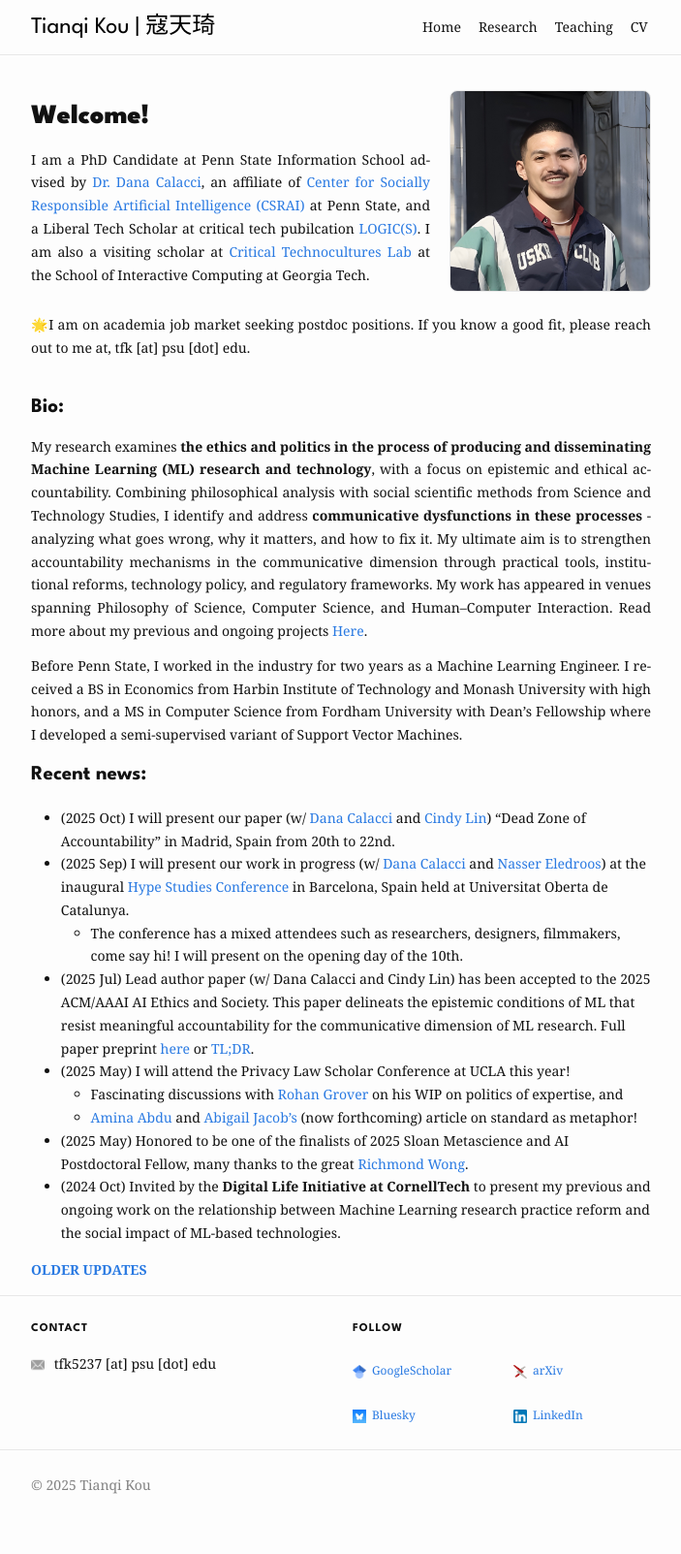
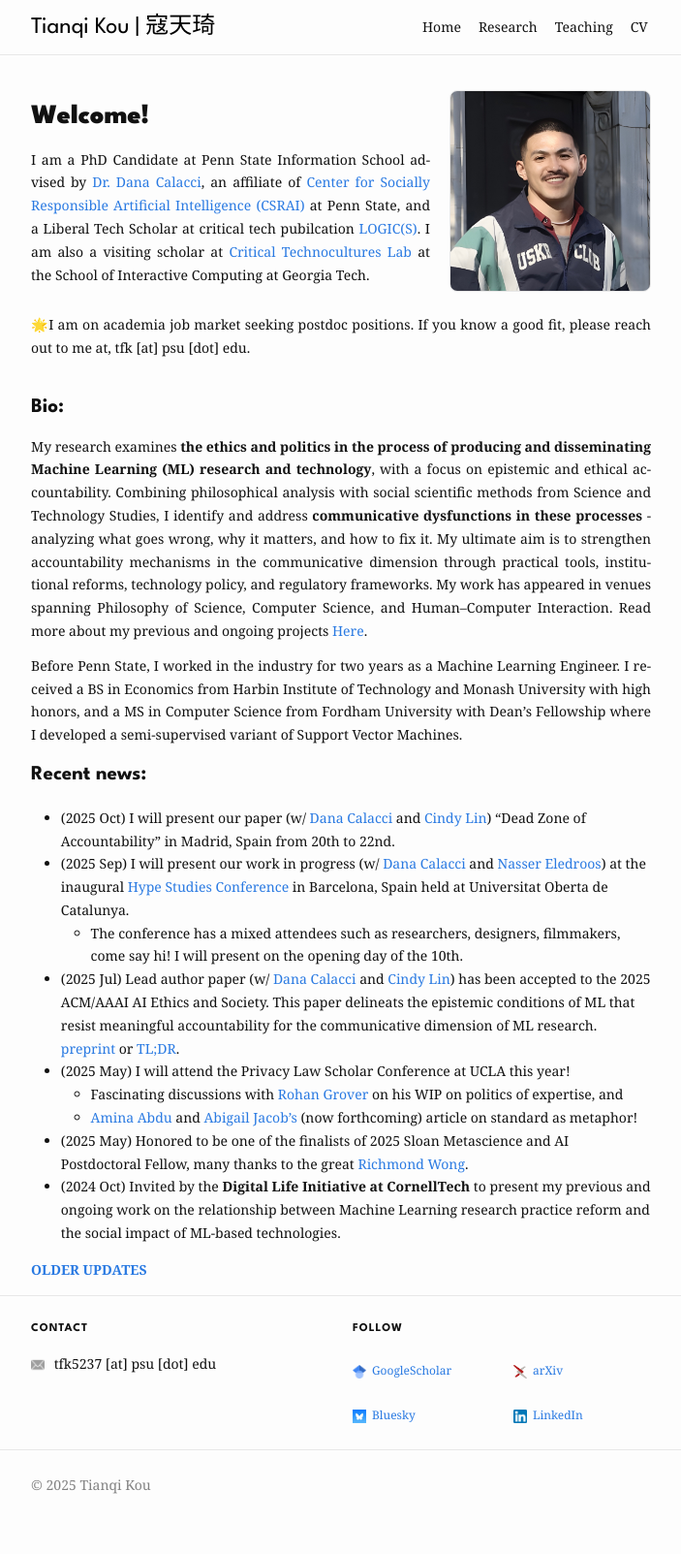
Before and after one commit to koutianqi/koutianqi.github.io, a Jekyll site: the page built from index.markdown, in a window 1280 px wide. Shown: the whole page at 97% size, without its empty margins (288-991 px from the left). Built offline with Jekyll 4.4.1, drawn with Linux system fonts in a browser that asks for light colours.

Commit message:
Update index.markdown

```diff
--- a/index.markdown
+++ b/index.markdown
@@ -30,7 +30,7 @@ Before Penn State, I worked in the industry for two years as a Machine Learning
 - (2025 Oct) I will present our paper (w/ [Dana Calacci](https://www.dcalacci.net) and [Cindy Lin](https://lincindy.com)) "Dead Zone of Accountability" in Madrid, Spain from 20th to 22nd.
 - (2025 Sep) I will present our work in progress (w/ [Dana Calacci](https://www.dcalacci.net) and [Nasser Eledroos](https://nasser.wiki)) at the inaugural [Hype Studies Conference](https://hypestudies.org) in Barcelona, Spain held at Universitat Oberta de Catalunya.
   - The conference has a mixed attendees such as researchers, designers, filmmakers, come say hi! I will present on the opening day of the 10th.
-- (2025 Jul) Lead author paper (w/ Dana Calacci and Cindy Lin) has been accepted to the 2025 ACM/AAAI AI Ethics and Society. This paper delineats the epistemic conditions of ML that resist meaningful accountability for the communicative dimension of ML research. Full paper preprint [here](https://arxiv.org/abs/2508.08739) or [TL;DR](https://bsky.app/profile/koutianqi.bsky.social/post/3lwarwucjs22q).
+- (2025 Jul) Lead author paper (w/ [Dana Calacci](https://www.dcalacci.net) and [Cindy Lin](https://lincindy.com)) has been accepted to the 2025 ACM/AAAI AI Ethics and Society. This paper delineats the epistemic conditions of ML that resist meaningful accountability for the communicative dimension of ML research. [preprint](https://arxiv.org/abs/2508.08739) or [TL;DR](https://bsky.app/profile/koutianqi.bsky.social/post/3lwarwucjs22q).
 - (2025 May) I will attend the Privacy Law Scholar Conference at UCLA this year!
   - Fascinating discussions with [Rohan Grover](https://www.rohangrover.org) on his WIP on politics of expertise, and
   - [Amina Abdu](https://aminaxabdu.github.io) and [Abigail Jacob's](https://azjacobs.com) (now forthcoming) article on standard as metaphor!
```
